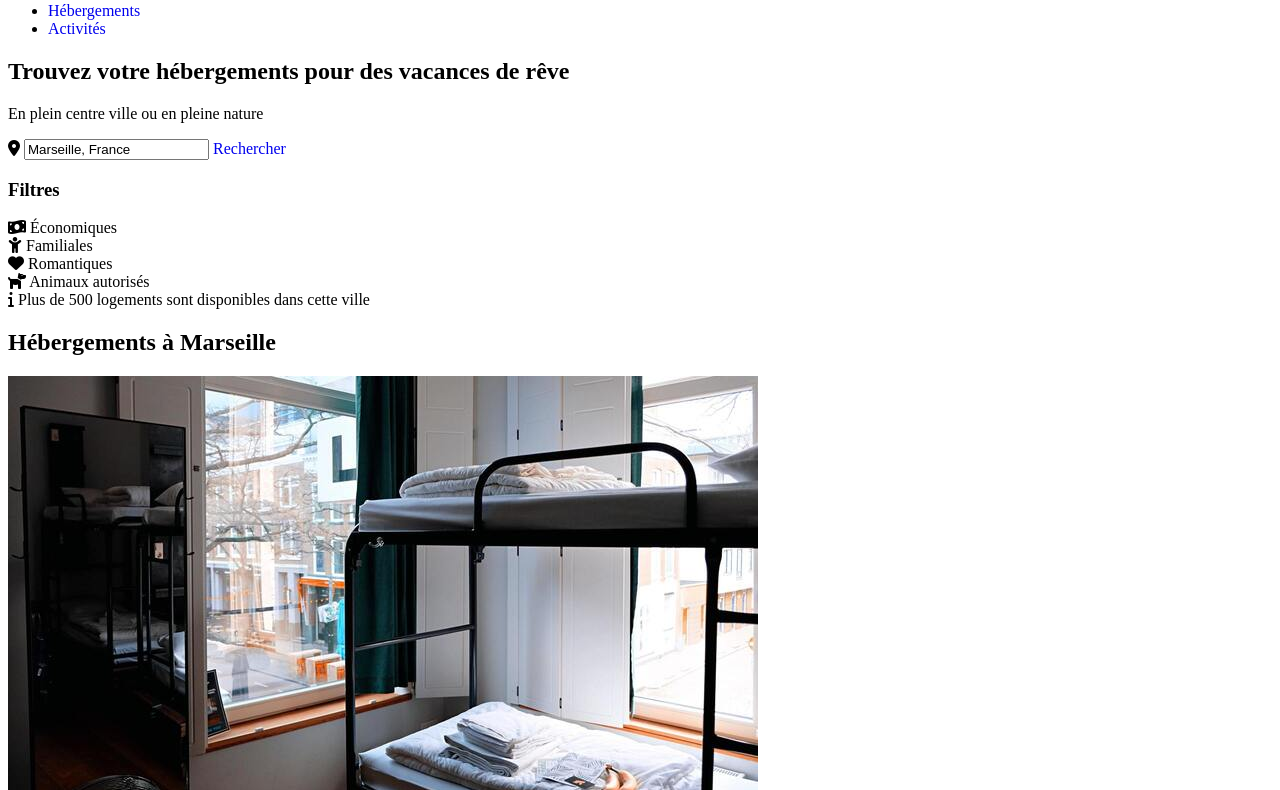
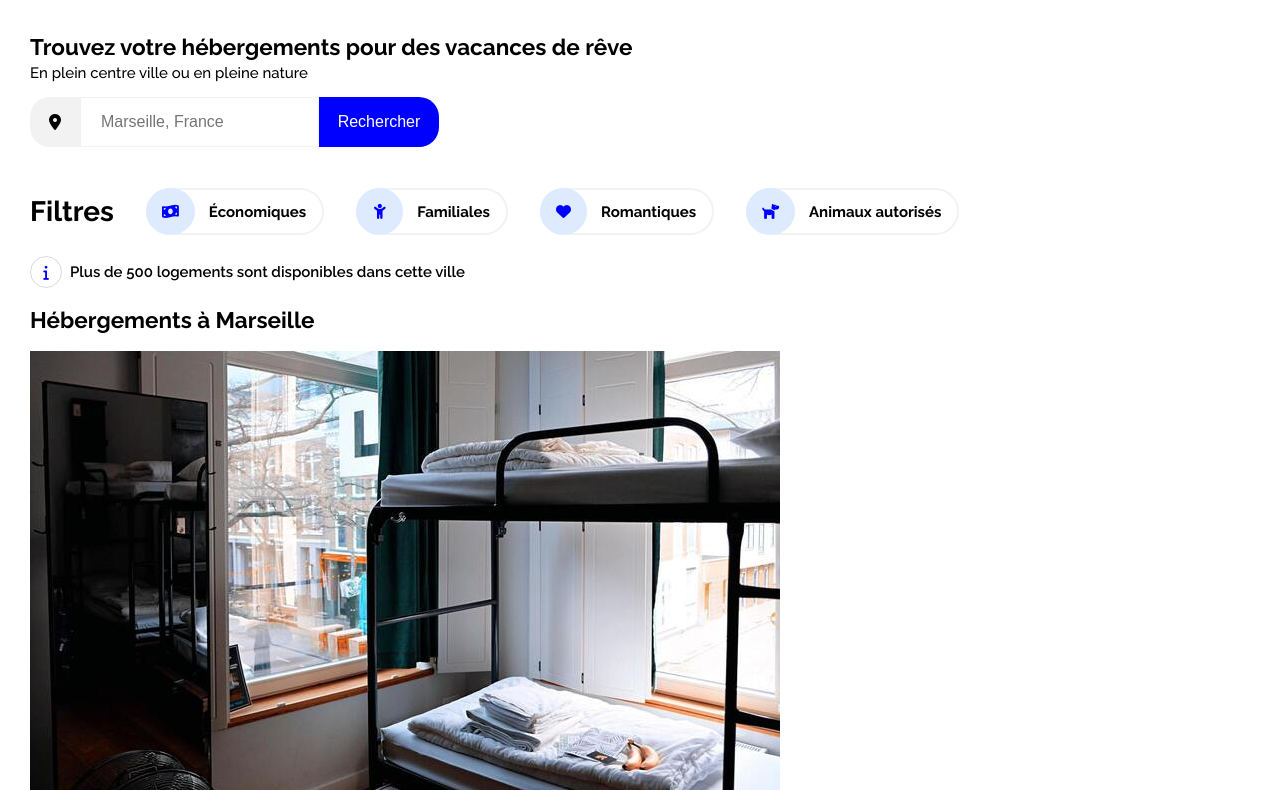
Before and after one commit to SirinAKTAS/Booki, a plain HTML site: page P2_AKTAS_code/index.html in a window 1280 px wide. Shown: the part 116-906 px from the top of the page. Drawn offline with Linux system fonts and the light colour scheme.

Commit message:
Add files via upload

```diff
--- a/P2_AKTAS_code/index.html
+++ b/P2_AKTAS_code/index.html
@@ -4,70 +4,69 @@
     <meta charset="UTF-8">
     <link rel="stylesheet" href="style.css"/>
     <link rel="stylesheet" href="https://cdnjs.cloudflare.com/ajax/libs/font-awesome/6.0.0-beta3/css/all.min.css" integrity="sha512-Fo3rlrZj/k7ujTnHg4CGR2D7kSs0v4LLanw2qksYuRlEzO+tcaEPQogQ0KaoGN26/zrn20ImR1DfuLWnOo7aBA==" crossorigin="anonymous" referrerpolicy="no-referrer" />
+    <link rel="preconnect" href="https://fonts.googleapis.com">
+    <link rel="preconnect" href="https://fonts.gstatic.com" crossorigin>
+    <link href="https://fonts.googleapis.com/css2?family=Raleway:wght@300;400;500;600;700;800;900&display=swap" rel="stylesheet">
     <title>Booki</title>
 </head>
 <body>
+<div id="page">
 
     <header>
-        <div id="titre_principal">
-            <div id="logo">
-                <img src="./images/logo/Booki.png" alt="Logo de Booki"/>
-            </div>
-        </div>
             <nav>
+                <img id="logo" src="./images/logo/Booki.png" alt="Logo de Booki"/>
+
                 <ul>
                     <li><a href="#">Hébergements</a></li>
                     <li><a href="#">Activités</a></li>
                 </ul>
             </nav>
-
     </header>
 
 
-    <main>
+    <main class="wrapper">
 
 
-        <section id="intro">
+        <section class="intro">
 
 
-                <div>
+                <div class="titre_intro">
                     <h1>Trouvez votre hébergements pour des vacances de rêve</h1>
                     <p>En plein centre ville ou en pleine nature</p>
                 </div>
 
-                <div><i class="fa-solid fa-location-dot"></i>
-                    <span>
-                        <input type="search" value="Marseille, France">
-                    </span>
-                    <a href="#">Rechercher</a>
+                <div class="barrederecherche">
+                    <i class="fa-solid fa-location-dot"></i>
+                    <input type="search" placeholder="Marseille, France">
+                    <button><a href="#">Rechercher</a></button>
                 </div>
 
-            <div>
-                <div><h3>Filtres</h3></div>
-                <div>
+            <div class="filtresRecherche">
+                <div class="filtres"><h3>Filtres</h3></div>
+                <div class="borderéco">
                     <span><i class="fa-solid fa-money-bill-wave"></i></span>
-                    <span>Économiques</span>
+                    <span class="économique">Économiques</span>
                 </div>
 
-                <div>
+                <div class="borderfamille">
                     <span><i class="fa-solid fa-child"></i></span>
-                    <span>Familiales</span>
+                    <span class="familiales">Familiales</span>
                 </div>
 
-                <div>
+                <div class="borderromantique">
                     <span><i class="fa-solid fa-heart"></i></span>
-                    <span>Romantiques</span>
+                    <span class="Romantiques">Romantiques</span>
                 </div>
 
-                <div>
+                <div class="borderanimaux">
                     <span><i class="fa-solid fa-dog"></i></span>
-                    <span>Animaux autorisés</span>
+                    <span class="Animaux">Animaux autorisés</span>
                 </div>
             </div>
 
-            <div>
+            <div class="info">
                 <span><i class="fa-solid fa-info"></i></span>
-                <span> Plus de 500 logements sont disponibles dans cette ville </span>
+                <span>Plus de 500 logements sont disponibles dans cette ville</span>
             </div>
 
         </section>
@@ -87,109 +86,92 @@
 
             <article>
                 <a href="#">
-                <div>
+
                     <img src="images/hebergements/4_small/marcus-loke-WQJvWU_HZFo-unsplash.jpg"/>
                     <h3>Auberge La Cannebière</h3>
                     <p>Nuit à partir de 25€</p>
-
-                    <div>
                         <i class="fa-solid fa-star"></i>
                         <i class="fa-solid fa-star"></i>
                         <i class="fa-solid fa-star"></i>
                         <i class="fa-solid fa-star"></i>
                         <i class="fa-solid fa-star"></i>
-                    </div>
-                </div>
+
                 </a>
             </article>
 
             <article>
                 <a href="#">
-                <div>
+
                     <img src="images/hebergements/4_small/fred-kleber-gTbaxaVLvsg-unsplash.jpg"/>
                     <h3>Hôtel du port</h3>
                     <p>Nuit à partir de 52€</p>
-
-                    <div>
                         <i class="fa-solid fa-star"></i>
                         <i class="fa-solid fa-star"></i>
                         <i class="fa-solid fa-star"></i>
                         <i class="fa-solid fa-star"></i>
                         <i class="fa-solid fa-star"></i>
-                    </div>
-                </div>
+
                 </a>
             </article>
 
             <article>
                 <a href="#">
-                <div>
+
                     <img src="images/hebergements/4_small/reisetopia-B8WIgxA_PFU-unsplash.jpg"/>
                     <h3>Hôtel Les mouettes</h3>
                     <p>Nuit à partir de 76€</p>
-
-                    <div>
                         <i class="fa-solid fa-star"></i>
                         <i class="fa-solid fa-star"></i>
                         <i class="fa-solid fa-star"></i>
                         <i class="fa-solid fa-star"></i>
                         <i class="fa-solid fa-star"></i>
-                    </div>
+
                 </div>
                 <a href="#"></a>
             </article>
 
             <article>
                 <a href="#">
-                <div>
+
                     <img src="images/hebergements/4_small/annie-spratt-Eg1qcIitAuA-unsplash.jpg"/>
                     <h3>Hôtel de la mer</h3>
                     <p>Nuit à partir de 46€</p>
-
-                    <div>
                         <i class="fa-solid fa-star"></i>
                         <i class="fa-solid fa-star"></i>
                         <i class="fa-solid fa-star"></i>
                         <i class="fa-solid fa-star"></i>
                         <i class="fa-solid fa-star"></i>
-                    </div>
-                </div>
+
                 </a>
             </article>
 
             <article>
                 <a href="#">
-                <div>
+
                     <img src="images/hebergements/4_small/nicate-lee-kT-ZyaiwBe0-unsplash.jpg"/>
                     <h3>Auberge Le Panier</h3>
                     <p>Nuit à partir de 23€</p>
-
-                    <div>
                         <i class="fa-solid fa-star"></i>
                         <i class="fa-solid fa-star"></i>
                         <i class="fa-solid fa-star"></i>
                         <i class="fa-solid fa-star"></i>
                         <i class="fa-solid fa-star"></i>
-                    </div>
-                </div>
+
                 </a>
             </article>
 
             <article>
                 <a href="#">
-                <div>
+
                     <img src="images/hebergements/4_small/febrian-zakaria-M6S1WvfW68A-unsplash.jpg"/>
                     <h3>Hôtel chez Amina</h3>
                     <p>Nuit à partir de 96€</p>
-
-                    <div>
                         <i class="fa-solid fa-star"></i>
                         <i class="fa-solid fa-star"></i>
                         <i class="fa-solid fa-star"></i>
                         <i class="fa-solid fa-star"></i>
                         <i class="fa-solid fa-star"></i>
-                    </div>
-                </div>
+
                 </a>
             </article>
 
@@ -208,54 +190,46 @@
 
             <article>
                 <a href="#">
-                <div>
+
                     <img src="images/hebergements/4_small/emile-guillemot-Bj_rcSC5XfE-unsplash.jpg"/>
                     <h3>Hôtel Le soleil du matin</h3>
                     <p>Nuit à partir de 128</p>
-
-                    <div>
                         <i class="fa-solid fa-star"></i>
                         <i class="fa-solid fa-star"></i>
                         <i class="fa-solid fa-star"></i>
                         <i class="fa-solid fa-star"></i>
                         <i class="fa-solid fa-star"></i>
-                    </div>
-                </div>
+
                 </a>
             </article>
 
             <article>
                 <a href="#">
-                <div>
+
                     <img src="images/hebergements/4_small/aw-creative-VGs8z60yT2c-unsplash.jpg"/>
                     <h3>Au coeur de l'eau Chambres d'hôtes</h3>
                     <p>Nuit à partir de 71€</p>
-                    <div>
                         <i class="fa-solid fa-star"></i>
                         <i class="fa-solid fa-star"></i>
                         <i class="fa-solid fa-star"></i>
                         <i class="fa-solid fa-star"></i>
                         <i class="fa-solid fa-star"></i>
-                    </div>
-                </div>
+
                 </a>
             </article>
 
             <article>
                 <a href="#">
-                <div>
+
                     <img src="images/hebergements/4_small/febrian-zakaria-sjvU0THccQA-unsplash.jpg"/>
                     <h3>Hôtel Tout bleu et Blanc</h3>
                     <p>Nuit à partir de 68€</p>
-
-                    <div>
                         <i class="fa-solid fa-star"></i>
                         <i class="fa-solid fa-star"></i>
                         <i class="fa-solid fa-star"></i>
                         <i class="fa-solid fa-star"></i>
                         <i class="fa-solid fa-star"></i>
-                    </div>
-                </div>
+
                 </a>
             </article>
 
@@ -273,45 +247,33 @@
             <div><h3>Activités à Marseille</h3></div>
 
                 <article>
-                    <div>
                     <img src="images/activites/4_small/reno-laithienne-QUgJhdY5Fyk-unsplash.jpg"/>
                     <h3>Vieux port</h3>
-                    </div>
                 </article>
 
                 <article>
-                    <div>
                     <img src="images/activites/4_small/paul-hermann-QFTrLdQIRhI-unsplash.jpg"/>
                     <h3>Fort de Pomègues</h3>
-                    </div>
                 </article>
 
                 <article>
-                    <div>
                     <img src="images/activites/4_small/kevin-hikari-rV_Qd1l-VXg-unsplash.jpg"/>
                     <h3>Îles du Frioul</h3>
-                    </div>
                 </article>
 
                 <article>
-                    <div>
                     <img src="images/activites/4_small/kilyan-sockalingum-NR8-cBCN3aI-unsplash.jpg"/>
                     <h3>Parc National des Calanques</h3>
-                    </div>
                 </article>
 
                 <article>
-                    <div>
                         <img src="images/activites/4_small/florian-wehde-xW9e8gdotxI-unsplash.jpg"/>
                         <h3>Notre-Dame-de-la-Garde</h3>
-                    </div>
                 </article>
 
                 <article>
-                    <div>
                         <img src="images/activites/4_small/lena-paulin-wH2-EJoDcV0-unsplash.jpg"/>
                         <h3>Parc Longchamp</h3>
-                    </div>
                 </article>
 
 
@@ -325,32 +287,33 @@
     <footer>
 
 
-          <div>
+          <div class="colonne">
             <h2>A propos</h2>
-                <ul>
-                    <li><a href="#"> Fonctionnement du site</a></li>
-                    <li><a href="#"> Conditions générales de vente</a></li>
-                    <li><a href="#"> Données et confidentialité</a></li>
+                <ul class="liste">
+                    <li><a href="#">Fonctionnement du site</a></li>
+                    <li><a href="#">Conditions générales de vente</a></li>
+                    <li><a href="#">Données et confidentialité</a></li>
                 </ul>
           </div>
 
-          <div>
+          <div class="colonne">
             <h2>Nos hébergements</h2>
-                <ul>
-                    <li><a href="#"> Charte qualité</a></li>
-                    <li><a href="#"> Soumettre votre hôtel</a></li>
+                <ul class="liste">
+                    <li><a href="#">Charte qualité</a></li>
+                    <li><a href="#">Soumettre votre hôtel</a></li>
                 </ul>
           </div>
 
 
-          <div>
+          <div class="colonne">
             <h2>Assistance</h2>
-                <ul>
-                    <li><a href="#"> d'aide</a></li>
-                    <li><a href="#"> Nous contacter</a></li>
+                <ul class="liste">
+                    <li><a href="#">Centre d'aide</a></li>
+                    <li><a href="#">Nous contacter</a></li>
                 </ul>
           </div>
 
     </footer>
+</div>
 </body>
 </html>
--- a/P2_AKTAS_code/style.css
+++ b/P2_AKTAS_code/style.css
@@ -1,11 +1,360 @@
 *, ::after, ::before {
     box-sizing: border-box;
 }
+
+#page{
+    margin: 0 auto;
+}
+body{
+    font-family: "Raleway", "sans-serif";
+    font-weight: 600;
+    color: #000000;
+    margin: 0;
+    font-size: 15px;
+}
+ul{
+    list-style-type: none;
+}
+
+/*Header*/
+
+nav{
+    display: flex;
+    justify-content: space-between;
+    align-items: center;
+    padding: 50px 3%;
+}
+
+nav img{
+    height: 50px;
+    width: 120px;
+    padding-left: 2%;
+}
+
+nav ul{
+    display: flex;
+    flex-direction: row;
+    list-style: none;
+}
+
+nav a{
+    color: #0065fc;
+    padding:0 30px;
+    font-size: 16px;
+    font-weight: 500;
+    border: 3px solid transparent;
+}
+nav a:hover{
+    color: #0065fc;
+    border-top: 3px solid #0065fc;
+    padding-top: 60px;
+}
+
+a{
+    text-decoration: none;
+}
+
+
+/* section 1 */
+.wrapper{
+    padding: 0 30px;
+}
+
+.intro h1{
+    font-size: 150%;
+    font-weight: 700;
+    margin-bottom: 4px;
+    margin-top: 0;
+}
+
+.intro p{
+    margin-top: 4px;
+    font-weight: 500;
+}
+
+/* Barre de recherche */
+.barrederecherche{
+    display: flex;
+}
+
+.barrederecherche i{
+    background-color: #f2f2f2;
+    display: flex;
+    align-items: center;
+    justify-content: center;
+    height: 50px;
+    width: 50px;
+    font-size: 16px;
+    border-radius: 20px 0 0 20px;
+
+}
+
+.barrederecherche input{
+    padding-right: 40px;
+    border: 1px solid #f2f2f2;
+    padding-left: 20px;
+}
+.barrederecherche button{
+    background-color: blue;
+    display: flex;
+    align-items: center;
+    justify-content: center;
+    height: 50px;
+    width: 120px;
+    font-size: 16px;
+    border-radius: 0 20px 20px 0;
+    border: none;
+}
+.barrederecherche a{
+    color: white;
+}
+.barrederecherche input::placeholder{
+    font-size: 16px;
+}
+
+/* Filtres de recherche */
+
+.filtresRecherche{
+    display: flex;
+    align-items: center;
+    gap: 32px;
+    margin-top: 20px;
+}
+.filtres h3{
+    font-size: 28px;
+}
+
+
+
+/*ECO*/
+
+
+.borderéco{
+    border: 2px solid #f2f2f2;
+    border-radius: 32px;
+    display: flex;
+    align-items: center;
+}
+.fa-solid.fa-money-bill-wave{
+    color: blue;
+    background-color: #deebff;
+    padding: 16px;
+    border-radius: 50%;
+    margin: -2px;
+}
+.économique{
+    font-weight: bold;
+    padding: 0 16px;
+}
+
+/*Familiales*/
+
+.borderfamille{
+    border: 2px solid #f2f2f2;
+    border-radius: 32px;
+    display: flex;
+    align-items: center;
+}
+.fa-solid.fa-child{
+    color: blue;
+    background-color: #deebff;
+    width: 47px;
+    height: 47px;
+    border-radius: 50%;
+    margin: -2px;
+    display: flex;
+    align-items: center;
+    justify-content: center;
+}
+.familiales{
+    font-weight: bold;
+    padding: 0 16px;
+}
+
+
+
+/*Romantiques*/
+
+
+
+.borderromantique{
+    border: 2px solid #f2f2f2;
+    border-radius: 32px;
+    display: flex;
+    align-items: center;
+}
+.fa-solid.fa-heart{
+    color: blue;
+    background-color: #deebff;
+    padding: 16px;
+    border-radius: 50%;
+    margin: -2px;
+}
+.Romantiques{
+    font-weight: bold;
+    padding: 0 16px;
+}
+
+
+
+/*Animaux*/
+
+.borderanimaux{
+    border: 2px solid #f2f2f2;
+    border-radius: 32px;
+    display: flex;
+    align-items: center;
+}
+.fa-solid.fa-dog{
+    color: blue;
+    background-color: #deebff;
+    padding: 16px;
+    border-radius: 50%;
+    margin: -2px;
+}
+.Animaux{
+    font-weight: bold;
+    padding: 0 16px;
+}
+
+/*hover*/
+.borderéco:hover,.borderanimaux:hover,.borderfamille:hover,.borderromantique:hover{
+    background-color: #f3f8ff;
+    transform: scale(1.02);
+}
+
+
+/*info*/
+
+.info{
+    display: flex;
+    align-items: center;
+}
+.info .fa-solid.fa-info{
+    color: blue;
+    width: 32px;
+    height: 32px;
+    border: 1px solid #d9d9d9;
+    border-radius: 50%;
+    display: flex;
+    align-items: center;
+    justify-content: center;
+    margin-right: 8px;
+    font-weight: bold;
+}
+
 
 .img-fluid {
     max-width: 100%;
     height: auto;
 }
-a{
-    text-decoration: none;
+
+
+
+
+
+
+
+
+
+
+
+
+
+
+
+
+
+
+
+
+
+
+
+
+
+
+
+
+
+
+
+
+
+
+
+
+
+
+
+
+
+
+
+
+
+
+
+
+
+
+
+
+
+
+
+
+
+
+
+
+
+
+
+
+
+
+
+
+
+
+
+
+
+
+
+
+
+
+
+
+
+
+/* Footer */
+footer{
+    background-color: #f2f2f2;
+    display: flex;
+    flex-direction: row;
+    align-items: baseline;
+    gap: 200px;
 }
+.colonne{
+    margin: 30px 0px 40px 50px;
+}
+.colonne h2{
+    font-size: 20px;
+    font-weight: bold;
+}
+.liste{
+    padding-left: 0;
+}
+.liste li{
+    font-family: "ralaway", sans-serif;
+    font-size: 14px;
+    font-weight: 400;
+    margin-top: 18px;
+    margin-bottom: 18px;
+}
+li a{
+    color: #000000;
+}
```
Lines whose indentation alone changed are shown as unchanged.
